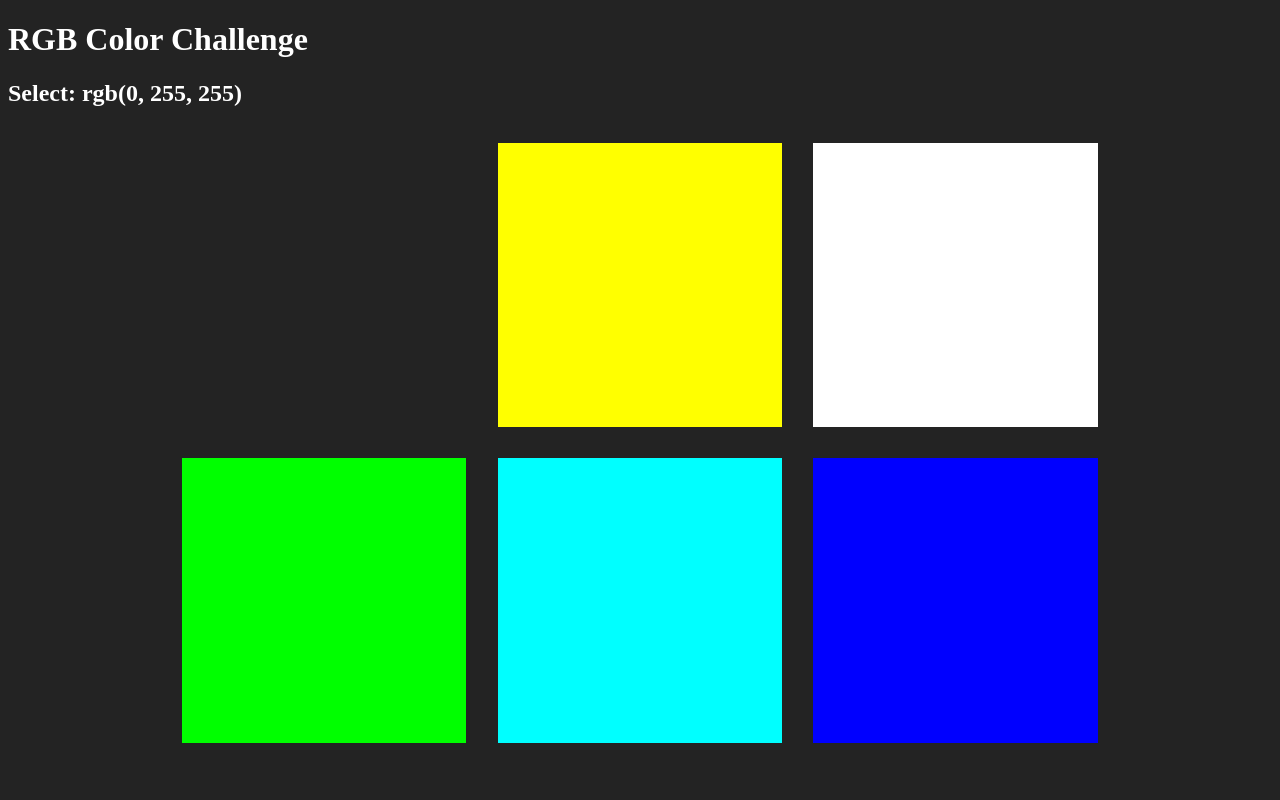
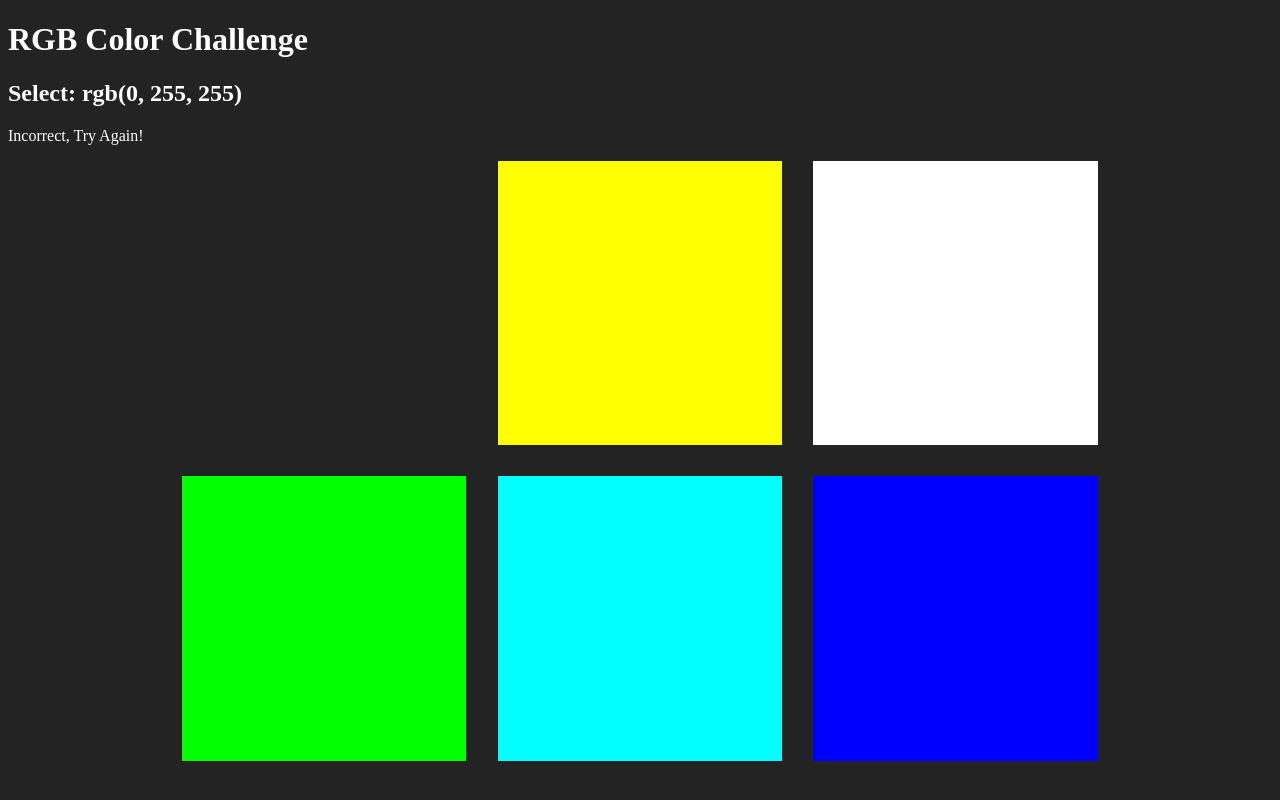
Before and after one commit to cwithac/vanilla_colors, a website: page public/index.html in a window 1280 px wide. Both pictures are taken after a click on the element 323 px from the left and 284 px from the top of the page. Drawn offline with Linux system fonts and the light colour scheme.

Commit message:
Notification message upon selection

```diff
--- a/public/app.js
+++ b/public/app.js
@@ -10,6 +10,7 @@ const colors = [
 const squares = document.querySelectorAll('.square');
 const selectedColor = colors[4];
 const rgbDisplay = document.getElementById('colorDisplay');
+const messageDisplay = document.querySelector('#message');
 
 rgbDisplay.textContent = selectedColor;
 
@@ -18,9 +19,10 @@ for (let i = 0; i < squares.length; i++) {
   squares[i].addEventListener('click', (e) =>{
     let clickedColor = e.currentTarget.style.backgroundColor;
     if (clickedColor === selectedColor) {
-      console.log('Correct');
+      messageDisplay.textContent = 'Correct! You Win!';
     } else {
       e.currentTarget.style.backgroundColor = '#232323';
+      messageDisplay.textContent = 'Incorrect, Try Again!';
     }
   });
 };
--- a/public/index.html
+++ b/public/index.html
@@ -11,6 +11,9 @@
       <h1>RGB Color Challenge</h1>
       <h2>Select: <span id="colorDisplay"></span></h2>
     </header>
+    <div class="subheader">
+      <span id="message"></span>
+    </div>
     <section id="container">
       <div class="square"></div>
       <div class="square"></div>
--- a/public/style.css
+++ b/public/style.css
@@ -2,7 +2,7 @@ body {
   background-color: #232323;
 }
 
-header h1, h2 {
+header, .subheader {
   color: #FFFFFF;
 }
 
```
